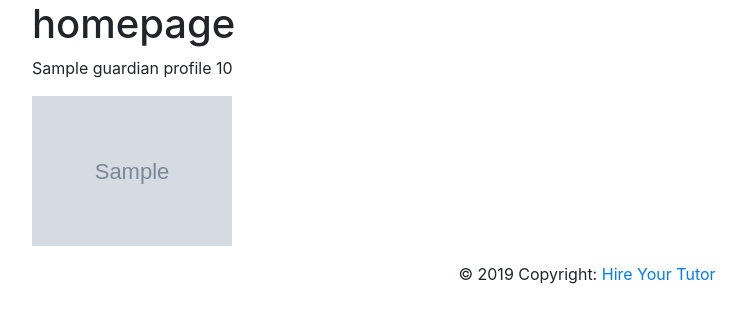
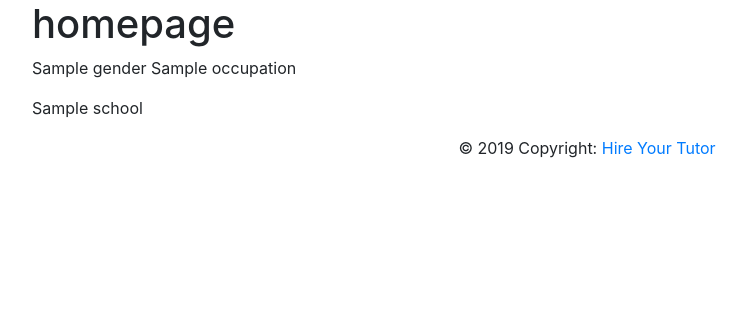
Before and after one commit to BlackBoxSQL/FianlYearProject, a Django app: template hiretutor/hireapp/templates/hireapp/tutor/tutor_homepage.html in a window 1280 px wide. Shown: the part 56-379 px from the top of the page, without its empty margins (53-797 px from the left). Run offline with Django 3.2, Linux system fonts and the light colour scheme; the template is opened without the code that fills it: most values are stand-ins (such as "Sample title", 1, 10 or a date in 2020); grey boxes marked "Sample" are stand-in pictures; some libraries are stand-ins or nearby versions; some web fonts are replaced.

Commit message:
Guardian & Tutor profile (workingv2)

```diff
--- a/hiretutor/hireapp/forms.py
+++ b/hiretutor/hireapp/forms.py
@@ -47,7 +47,7 @@ class CreateTutorProfile(forms.ModelForm):
             'placeholder': 'Example:\nBarishal, Bhola, Lalmohan, Badarpur \n\nor\n\nDhanmondi. 32\nDhaka-1209\nBangladesh'})
         self.fields['nid_No'].widget.attrs.update({'placeholder': 'Example: 19956712231000890'})
         self.fields['description'].widget.attrs.update(
-            {'placeholder': 'Why do you need this tution & What you have to offer to the client (guardian)?'})
+            {'placeholder': 'Why do you need this tuition & What you have to offer to the client (guardian)?'})
         self.fields['tution_hour'].widget.attrs.update(
             {'placeholder': 'Example: 1.5 hours'})
 
--- a/hiretutor/hireapp/templates/hireapp/tutor/tutor_homepage.html
+++ b/hiretutor/hireapp/templates/hireapp/tutor/tutor_homepage.html
@@ -7,11 +7,9 @@
 {% for GuardianProfiles in guardians %}
 
 
-<p>{{GuardianProfiles.name|safe}}
-{{GuardianProfiles.age|safe}}</p>
-{% if GuardianProfiles.image %}
-<img src="{{GuardianProfiles.image.url}}" alt="nothing to show" width="200px">
-{% endif %}
+<p>{{GuardianProfiles.gender|safe}}
+{{GuardianProfiles.occupation|safe}}</p>
+{{GuardianProfiles.school|safe}}
 <!-- tempalate tag here -->
 {% endfor %}
 
```
Also changed, not shown: hiretutor/db.sqlite3.
